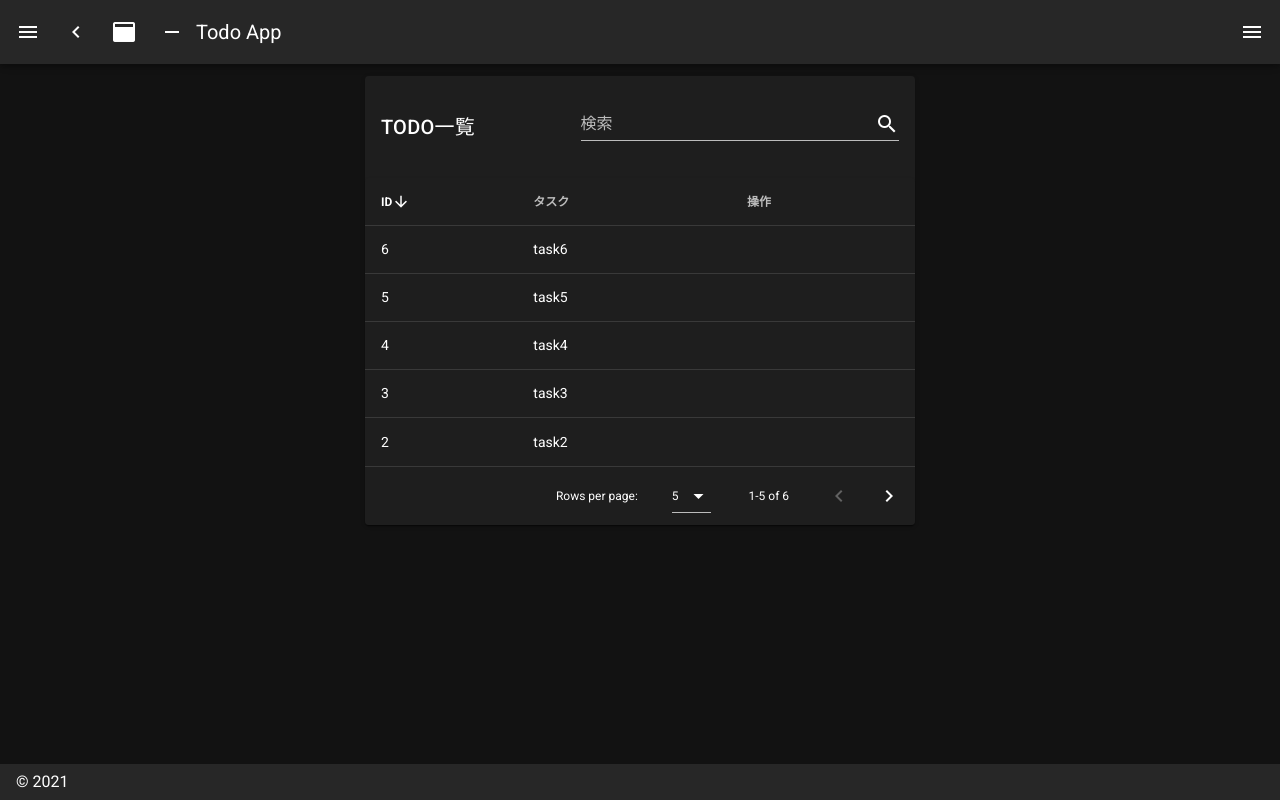
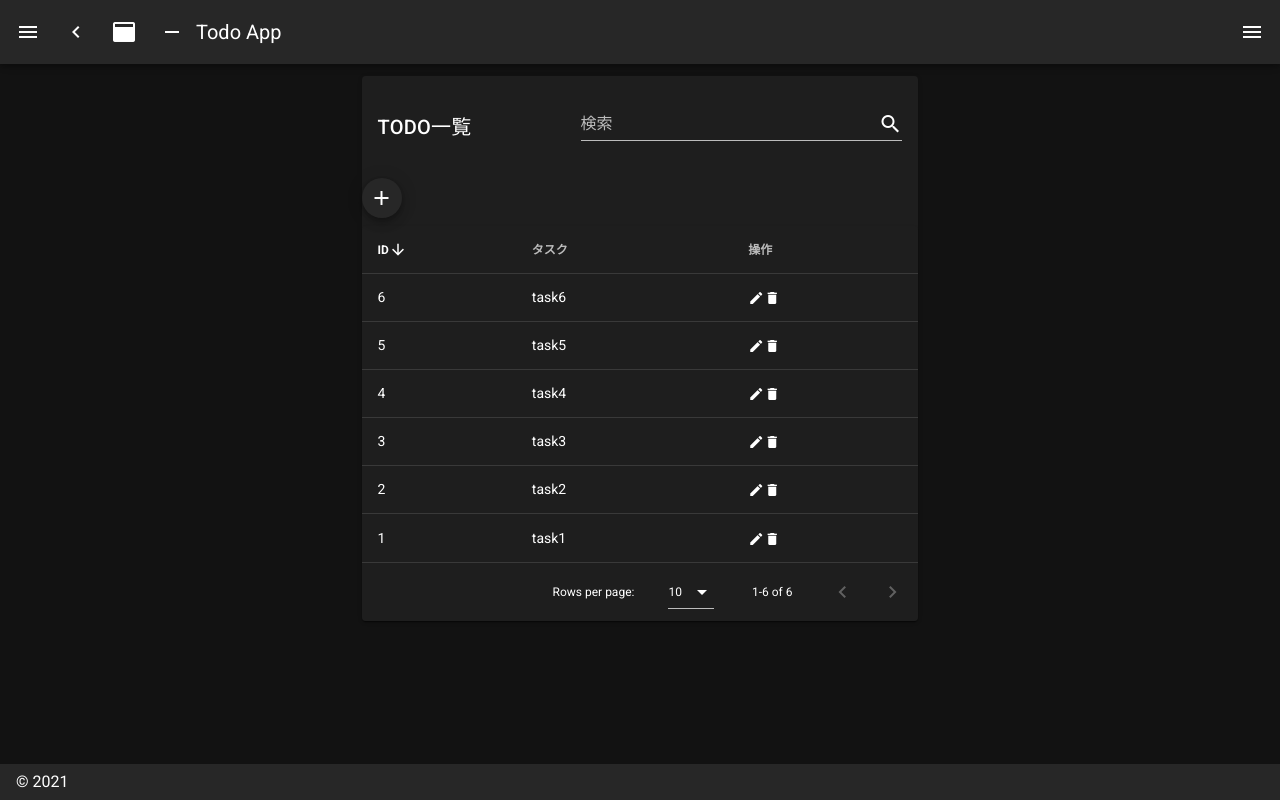
Before and after one commit to iceEiji/todo_app_server, a Nuxt app in the folder frontend/nuxtjs/: page / in a window 1280 px wide. Built offline with nearby package versions, Linux system fonts and the light colour scheme.

Commit message:
[nuxtjs] 参考本の第5章を完了。

```diff
--- a/frontend/nuxtjs/pages/index.vue
+++ b/frontend/nuxtjs/pages/index.vue
@@ -1,6 +1,7 @@
 <template>
   <v-layout column justify-center align-center>
     <v-card v-if="todos">
+      <!-- 見出し -->
       <v-card-title>
         TODO一覧
         <v-spacer />
@@ -11,15 +12,59 @@
           single-line
         ></v-text-field>
       </v-card-title>
+
+      <!-- 新規追加 -->
+      <v-btn fab dark small color="dark" class="mb-2" @click="add">
+        <v-icon dark> mdi-plus </v-icon>
+      </v-btn>
+
+      <!-- 一覧 -->
       <v-data-table
         :headers="headers"
         :items="todos"
-        :items-per-page="5"
+        :items-per-page="10"
         :search="search"
         sort-by="id"
         :sort-desc="true"
         class="elevation-1"
-      ></v-data-table>
+      >
+        <!-- モーダル -->
+        <template v-slot:top>
+          <v-dialog v-model="dialog" max-width="500px">
+            <v-card>
+              <v-card-title>
+                <span class="headline">{{ formTitle }}</span>
+              </v-card-title>
+              <v-card-text>
+                <v-container>
+                  <v-row>
+                    <v-col cols="12">
+                      <v-text-field v-model="todo.task" label="タスク" />
+                    </v-col>
+                  </v-row>
+                </v-container>
+              </v-card-text>
+              <v-card-actions>
+                <v-spacer />
+                <v-btn @click="close">閉じる</v-btn>
+                <v-btn v-if="isPersistedTodo" class="primary" @click="update">更新する</v-btn>
+                <v-btn v-else class="primary" @click="create">追加する</v-btn>
+                <v-spacer />
+              </v-card-actions>
+            </v-card>
+          </v-dialog>
+        </template>
+
+        <!-- 編集と削除 -->
+        <template v-slot:[`item.actions`]="{item}">
+          <v-icon small @click="edit(item)">
+            mdi-pencil
+          </v-icon>
+          <v-icon small @click="remove(item)">
+            mdi-delete
+          </v-icon>
+        </template>
+      </v-data-table>
     </v-card>
   </v-layout>
 </template>
@@ -29,19 +74,59 @@ import Vue from "vue";
 export default Vue.extend({
   data() {
     return {
-      search: "",
+      search: '',
       headers: [
-        { text: "ID", value: "id" },
-        { text: "タスク", value: "task" },
-        { text: "操作", value: "actions" },
+        { text: 'ID', value: 'id' },
+        { text: 'タスク', value: 'task' },
+        { text: '操作', value: 'actions' }
       ],
-      todo: {},
-    };
+      todo: {
+        id: undefined as unknown | number,
+        task: undefined as unknown | string
+      },
+      dialog: false
+    }
   },
   computed: {
     todos() {
-      return this.$store.getters.getTodos;
+      return this.$store.getters.getTodos
+    },
+    isPersistedTodo(): boolean {
+      return !!this.todo.id;
+    },
+    formTitle(): string {
+      return this.isPersistedTodo ? 'TODO編集' : 'TODO追加';
     },
   },
+  methods: {
+    // 以下、UI操作関連
+    add(todo: any) {
+      this.todo = todo;
+      this.dialog = true;
+    },
+    edit(todo: any) {
+      this.todo = Object.assign({}, todo);
+      this.dialog = true;
+    },
+    close() {
+      this.todo = { id: undefined, task: undefined };
+      this.dialog = false;
+    },
+    // 以下、データ操作関連
+    create() {
+      const payload = { todo: this.todo };
+      this.$store.commit('addTodo', payload);
+      this.close();
+    },
+    update() {
+      const payload = {todo: this.todo};
+      this.$store.commit('updateTodo', payload);
+      this.close();
+    },
+    remove(todo: any) {
+      const payload = {todo};
+      this.$store.commit('removeTodo', payload);
+    },
+  }
 });
 </script>
--- a/frontend/nuxtjs/store/index.ts
+++ b/frontend/nuxtjs/store/index.ts
@@ -1,6 +1,4 @@
-// TODO: jsのサンプルを元に学習中なので、tsっぽい書き方は後回し。
-
-export const state = {
+export const state =  () => ({
   todos: [
     {
       id: 1,
@@ -27,10 +25,10 @@ export const state = {
       task: 'task6'
     },
   ]
-};
+});
 
 export const getters = {
-  getTodos() {
+  getTodos(state: any) {
     return state.todos;
   }
 };
```
Also changed, not shown: 2 other files (tests, documents, lock files or other folders).
